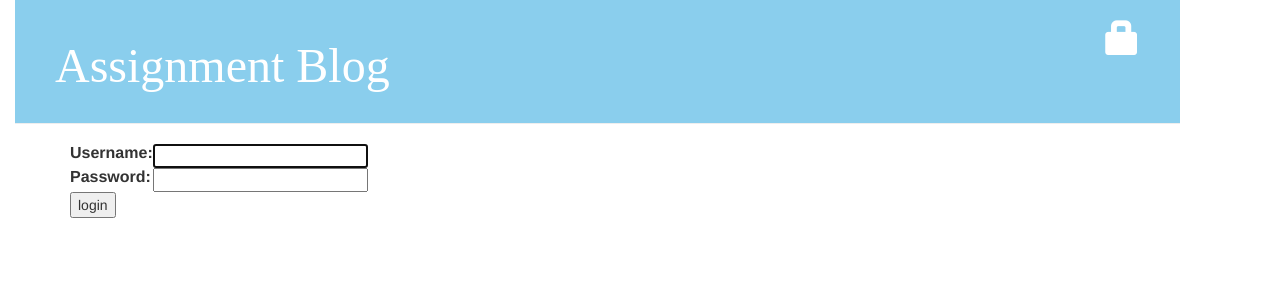
After one commit to SunginH345/my-assignment, a Django app: page /accounts/login/ in a window 1280 px wide. The commit adds this page. Shown: the top 300 px of the page. Run offline with Django 3.2, Linux system fonts and the light colour scheme; some libraries are stand-ins or nearby versions.

Commit message:
login/logout

```diff
--- a/blog/templates/blog/base.html
+++ b/blog/templates/blog/base.html
@@ -11,10 +11,12 @@
         <div class="page-header">
           {% if user.is_authenticated %}
                <a href="{% url 'post_new' %}" class="top-menu"><span class="glyphicon glyphicon-plus"></span></a>
+               <p class="top-menu">Hello {{ user.username }} <small>(<a href="{% url 'logout' %}">Log out</a>)</small></p>
+          {% else %}
+               <a href="{% url 'login' %}" class="top-menu"><span class="glyphicon glyphicon-lock"></span></a>
           {% endif %}
             <h1><a href="/">Assignment Blog</a></h1>
         </div>
-
         <div class="content container">
             <div class="row">
                 <div class="col-md-8">
--- /dev/null
+++ b/blog/templates/registration/login.html
@@ -0,0 +1,24 @@
+{% extends "blog/base.html" %}
+
+{% block content %}
+    {% if form.errors %}
+        <p>Your username and password didn't match. Please try again.</p>
+    {% endif %}
+
+    <form method="post" action="{% url 'login' %}">
+    {% csrf_token %}
+        <table>
+        <tr>
+            <td>{{ form.username.label_tag }}</td>
+            <td>{{ form.username }}</td>
+        </tr>
+        <tr>
+            <td>{{ form.password.label_tag }}</td>
+            <td>{{ form.password }}</td>
+        </tr>
+        </table>
+
+        <input type="submit" value="login" />
+        <input type="hidden" name="next" value="{{ next }}" />
+    </form>
+{% endblock %}
--- a/blog/views.py
+++ b/blog/views.py
@@ -13,6 +13,7 @@ def post_detail(request, pk):
 	post = get_object_or_404(Post, pk=pk)
 	return render(request, 'blog/post_detail.html', {'post': post})
 
+@login_required
 def post_new(request):
   if request.method == "POST":
       form = PostForm(request.POST)
@@ -26,6 +27,7 @@ def post_new(request):
       form = PostForm()
   return render(request, 'blog/post_edit.html', {'form': form})
 
+@login_required
 def post_edit(request, pk):
     post = get_object_or_404(Post, pk=pk)
     if request.method == "POST":
--- a/mysite/settings.py
+++ b/mysite/settings.py
@@ -70,7 +70,6 @@ TEMPLATES = [
 
 WSGI_APPLICATION = 'mysite.wsgi.application'
 
-
 # Database
 # https://docs.djangoproject.com/en/2.0/ref/settings/#databases
 
@@ -120,3 +119,4 @@ USE_TZ = True
 
 STATIC_URL = '/static/'
 STATIC_ROOT = os.path.join(BASE_DIR, 'static')
+LOGIN_REDIRECT_URL = '/'
--- a/mysite/urls.py
+++ b/mysite/urls.py
@@ -1,7 +1,11 @@
+from django.urls import path, include
 from django.contrib import admin
-from django.urls import path, include
+
+from django.contrib.auth import views
 
 urlpatterns = [
 	path('admin/', admin.site.urls),
+	path('accounts/login/', views.LoginView.as_view(), name='login'),
+	path('accounts/logout/', views.LogoutView.as_view(next_page='/'), name='logout'),
 	path('', include('blog.urls')),
 ]
```
